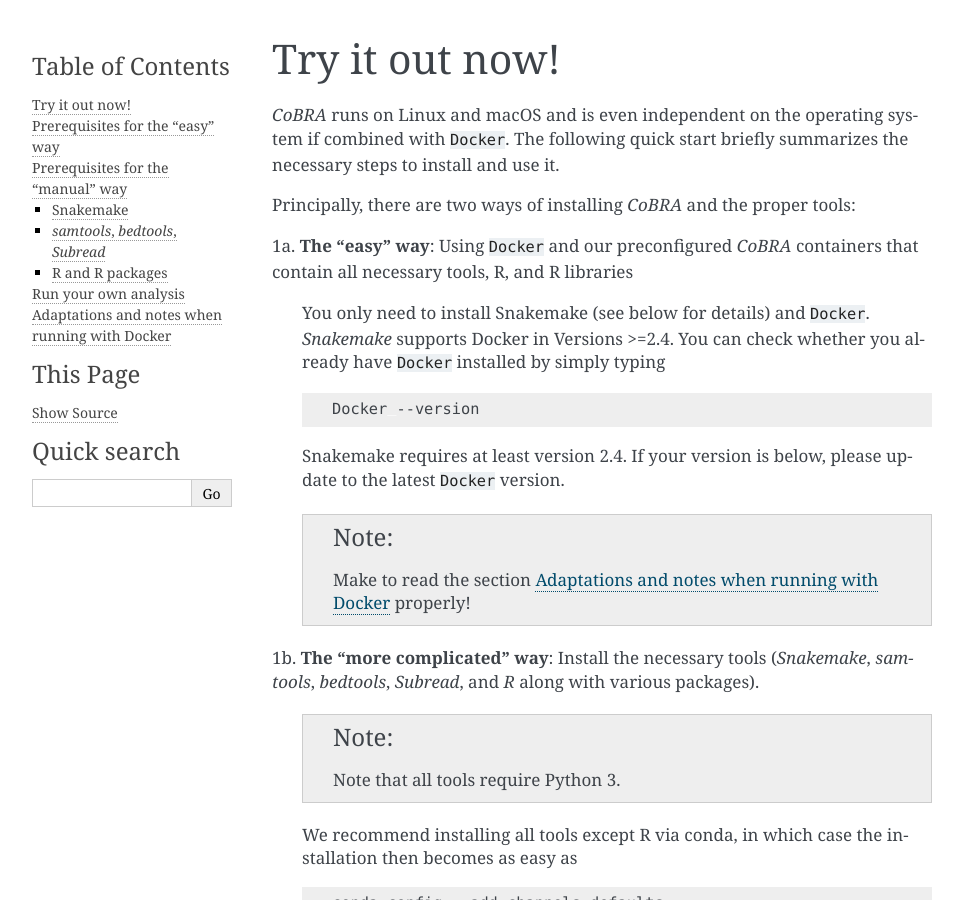
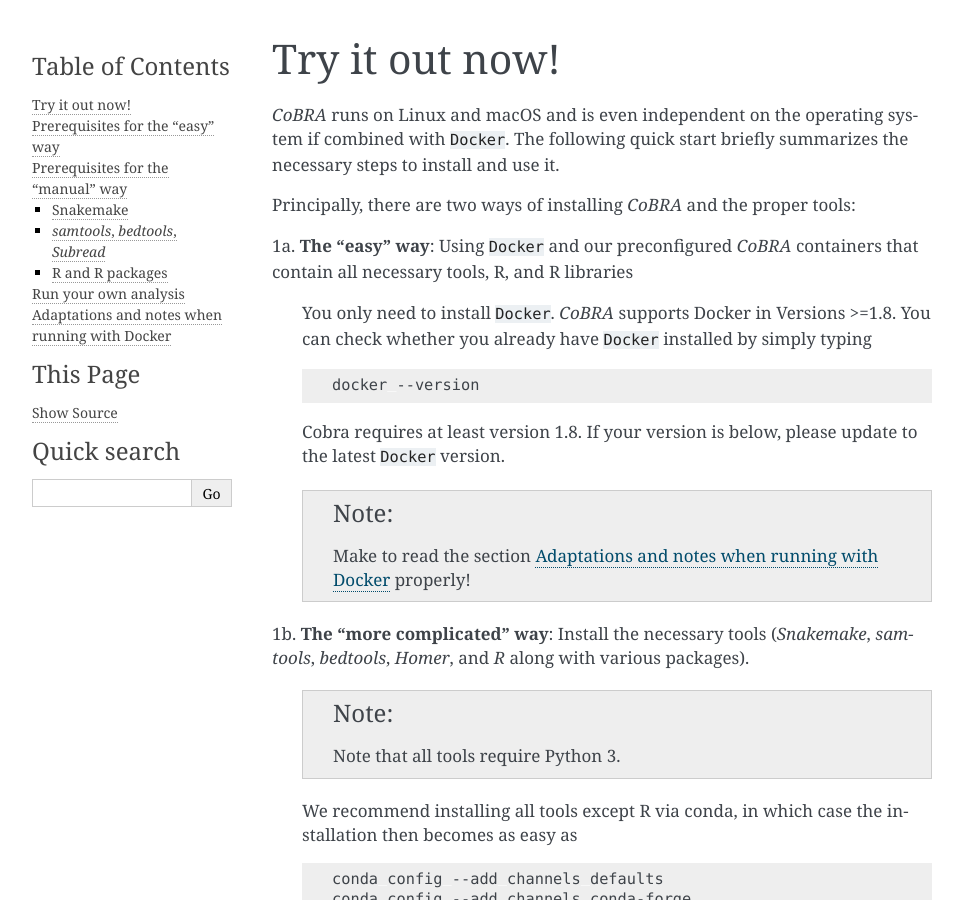
Before and after one commit to qiuxintao101/cobra, a Sphinx documentation site: the page built from docs/install.rst, in a window 1280 px wide and 900 px high. Shown: the whole window, without its empty margins (148-1111 px from the left). Built offline with Sphinx 7.4.7, drawn with Linux system fonts in a browser that asks for light colours; pages that are not in the unit, such as notebooks, are missing from menus.

Commit message:
Update install.rst

```diff
--- a/docs/install.rst
+++ b/docs/install.rst
@@ -9,17 +9,17 @@
 
 1a. **The "easy" way**: Using ``Docker`` and our preconfigured *CoBRA* containers that contain all necessary tools, R, and R libraries
 
-  You only need to install Snakemake (see below for details) and ``Docker``. *Snakemake* supports Docker in Versions >=2.4. You can check whether you already have ``Docker`` installed by simply typing
+  You only need to install ``Docker``. *CoBRA* supports Docker in Versions >=1.8. You can check whether you already have ``Docker`` installed by simply typing
 
   .. code-block:: Bash
 
-    Docker --version
+    docker --version
 
-  Snakemake requires at least version 2.4. If your version is below, please update to the latest ``Docker`` version.
+  Cobra requires at least version 1.8. If your version is below, please update to the latest ``Docker`` version.
 
   .. note:: Make to read the section :ref:`docs-DockerNotes` properly!
 
-1b. **The "more complicated" way**:  Install the necessary tools (*Snakemake*, *samtools*, *bedtools*, *Subread*, and *R* along with various packages).
+1b. **The "more complicated" way**:  Install the necessary tools (*Snakemake*, *samtools*, *bedtools*, *Homer*, and *R* along with various packages).
 
   .. note:: Note that all tools require Python 3.
 
```
